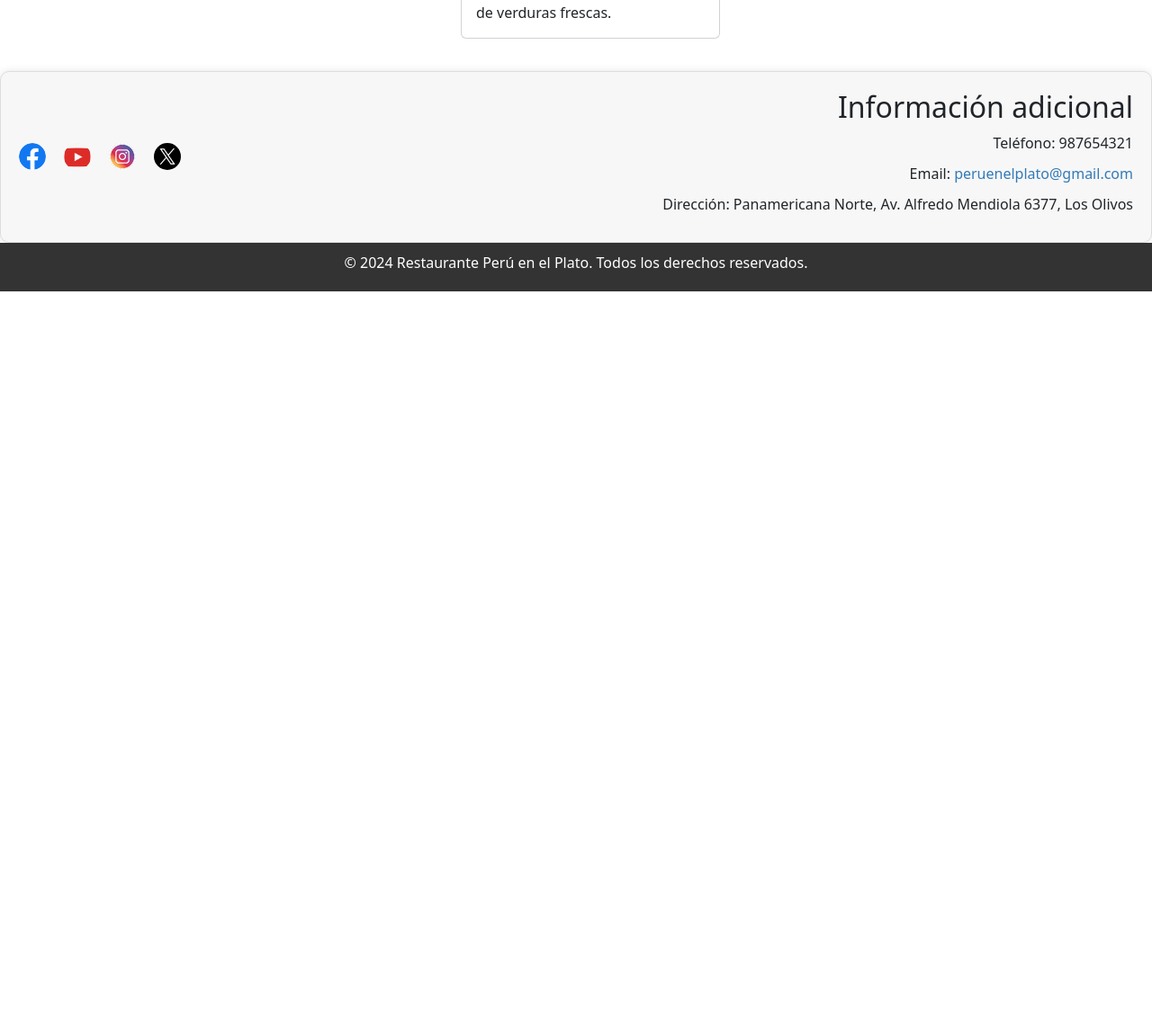
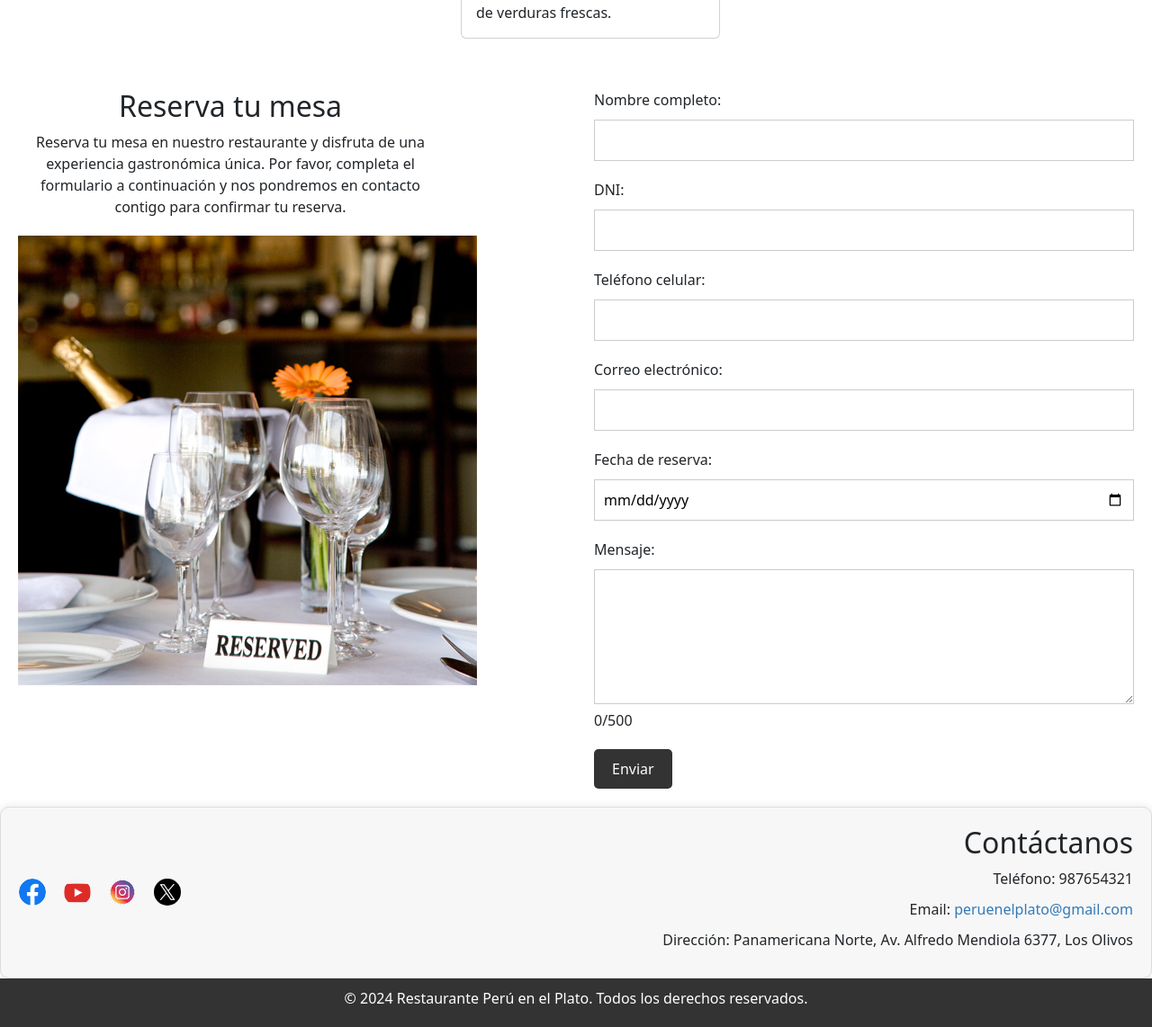
Before and after one commit to Dremarq/PeruEnElPlato, a PHP site: page / in a window 1280 px wide. Shown: the part 2066-3208 px from the top of the page at 90% size. Before the commit the page ends 2390 px from the top, so only its background shows below. Run offline with PHP 8.4, Linux system fonts and the light colour scheme.

Commit message:
Agregando funciones

```diff
--- a/index.html
+++ b/index.html
@@ -14,9 +14,9 @@
     <header>
         <nav>
             <ul>
-                <li><a href="#####">Reserva</a></li>
+                <li><a href="#reserva-anchor">Reserva</a></li>
                 <li><a href="#menu-anchor">Menu</a></li>
-                <li><a href="######">Contáctanos</a></li>
+                <li><a href="#contact-anchor">Contáctanos</a></li>
                 <li><a href="login.html">Iniciar Sesion</a></li>
             </ul>
 
@@ -151,9 +151,49 @@
     </div>
   </div>
 </section>
+<!-- Reserva Section -->
+<section id="reserva-anchor">
+  <div class="reserva-container">
+    <div class="reserva-description">
+      <h2 style="text-align: center;">Reserva tu mesa</h2>
+      <p style="text-align: center;">Reserva tu mesa en nuestro restaurante y disfruta de una experiencia gastronómica única. Por favor, completa el formulario a continuación y nos pondremos en contacto contigo para confirmar tu reserva.</p>
+      <img style="display: block; margin: 20px auto;" alt="Imagen del restaurante" src="img/reserva.jpg" >
+    </div>
+    <div class="reserva-form">
+      <form>
+        <div class="form-group">
+          <label for="nombre">Nombre completo:</label>
+          <input type="text" id="nombre" name="nombre" required>
+        </div>
+        <div class="form-group">
+          <label for="dni">DNI:</label>
+          <input type="dni" id="dni" name="dni" required>
+        </div>
+        <div class="form-group">
+          <label for="telefono">Teléfono celular:</label>
+          <input type="tel" id="telefono" name="telefono" required>
+        </div>
+        <div class="form-group">
+          <label for="correo">Correo electrónico:</label>
+          <input type="email" id="correo" name="correo" required>
+        </div>
+        <div class="form-group">
+          <label for="fecha">Fecha de reserva:</label>
+          <input type="date" id="fecha" name="fecha" required>
+        </div>
+        <div class="form-group">
+          <label for="mensaje">Mensaje:</label>
+          <textarea id="mensaje" name="mensaje" maxlength="500"></textarea>
+          <span id="caracteres">0/500</span>
+        </div>
+        <button type="submit">Enviar</button>
+      </form>
+    </div>
+  </div>
+</section>
 
  <!-- Contact Section -->
-<section id="contact">
+<section id="contact-anchor">
   <div class="contact-container">
     <div class="social-media">
       <a href="#####" target="_blank">
@@ -170,7 +210,7 @@
       </a>
     </div>
     <div class="contact-info">
-      <h2>Información adicional</h2>
+      <h2>Contáctanos</h2>
       <p>Teléfono: 987654321</p>
       <p>Email: <a href="####">peruenelplato@gmail.com</a></p>
       <p>Dirección: Panamericana Norte, Av. Alfredo Mendiola 6377, Los Olivos</p>
--- a/js/index.js
+++ b/js/index.js
@@ -1,3 +1,4 @@
+/*Movimiento al menu*/
 document.addEventListener("DOMContentLoaded", function() {
     const menuButton = document.querySelector("a[href='#menu-anchor']");
     menuButton.addEventListener("click", function(event) {
@@ -6,3 +7,45 @@ document.addEventListener("DOMContentLoaded", function() {
       window.scrollTo({ top: menuSection.offsetTop, behavior: "smooth" });
     });
   });
+  /*contenedor de mensaje*/
+  const textarea = document.getElementById('mensaje');
+  const contador = document.getElementById('caracteres');
+
+  textarea.addEventListener('input', () => {
+    const caracteres = textarea.value.length;
+    contador.textContent = `${caracteres}/500`;
+  });
+  /*Para el telefono */
+  const telefonoInput = document.getElementById('telefono');
+
+  telefonoInput.addEventListener('keydown', (e) => {
+    if (!/\d/.test(e.key) && e.key !== 'Delete' && e.key !== 'Backspace') {
+      e.preventDefault();
+    }
+  });
+  /*Para el DNI */
+  const dniInput = document.getElementById('dni');
+
+  dniInput.addEventListener('keydown', (e) => {
+    if (!/\d/.test(e.key) && e.key !== 'Delete' && e.key !== 'Backspace') {
+      e.preventDefault();
+    }
+  });
+  /*Movimiento a la reserva*/
+document.addEventListener("DOMContentLoaded", function() {
+  const reservaButton = document.querySelector("a[href='reserva-anchor']");
+  reservaButton.addEventListener("click", function(event) {
+    event.preventDefault();
+    const reservaSection = document.getElementById("reserva-anchor");
+    window.scrollTo({ top: reservaSection.offsetTop, behavior: "smooth" });
+  });
+});
+  /*Movimiento a contactanos*/
+  document.addEventListener("DOMContentLoaded", function() {
+    const contactButton = document.querySelector("a[href='contact-anchor']");
+    reservaButton.addEventListener("click", function(event) {
+      event.preventDefault();
+      const contactSection = document.getElementById("contact-anchor");
+      window.scrollTo({ top: reservaSection.offsetTop, behavior: "smooth" });
+    });
+  });
--- a/login.html
+++ b/login.html
@@ -29,6 +29,5 @@
 
         </form>
     </div>
-
 </body>
 </html>
--- a/styles/estilo.css
+++ b/styles/estilo.css
@@ -6,11 +6,12 @@
   }
 
   body {
-    font-family: Arial, sans-serif;
-    font-size: 16px;
+    font-family: 'Open Sans', sans-serif;
+    font-size: 18px;
     line-height: 1.5;
     color: #333;
     background-color: #f9f9f9;
+    margin-top: 100px; /* ajusta el valor según la altura del header */
   }
 
   h1, h2, h3 {
@@ -63,6 +64,12 @@
     text-align: center;
     border-bottom: 1px solid #ddd;
     padding: 10px;
+    position: sticky;
+    top: 0;
+    left: 0;
+    width: 100%;
+    z-index: 9999; /* aumenta el valor de z-index */
+    box-shadow: 0 0 10px rgba(0, 0, 0, 0.1); /* adds a slight shadow to help it stand out */
   }
 
   header nav ul {
@@ -187,6 +194,61 @@
   margin: 0 auto;
 }
 
+/* Estilo para el formulario de reserva */
+.reserva-container {
+  display: flex;
+  flex-wrap: wrap;
+  justify-content: space-between;
+}
+
+.reserva-description {
+  width: 40%;
+  padding: 20px;
+}
+
+.reserva-form {
+  width: 50%;
+  padding: 20px;
+}
+
+.form-group {
+  margin-bottom: 20px;
+}
+
+label {
+  display: block;
+  margin-bottom: 10px;
+}
+
+input, textarea {
+  width: 100%;
+  padding: 10px;
+  border: 1px solid #ccc;
+}
+
+button[type="submit"] {
+  background-color: #333;
+  color: #fff;
+  padding: 10px 20px;
+  border: none;
+  border-radius: 5px;
+  cursor: pointer;
+}
+
+button[type="submit"]:hover {
+  background-color: #444;
+}
+
+textarea{
+  width: 100%;
+  padding: 10px;
+  border: 1px solid #ccc;
+  resize: none; /* Evita que el textarea se pueda redimensionar */
+  height: 150px; /* Establece una altura fija para el textarea */
+  overflow-y: auto;
+  overflow-x: auto;
+}
+
 /* Estilos para los títulos de sección */
 .menu-column h3 {
   font-weight: bold;
@@ -259,3 +321,7 @@
   footer p {
     margin-bottom: 10px;
   }
+ img{
+  position: relative;
+  z-index: 1;
+ }
```
Also changed, not shown: img/reserva.jpg (added).
